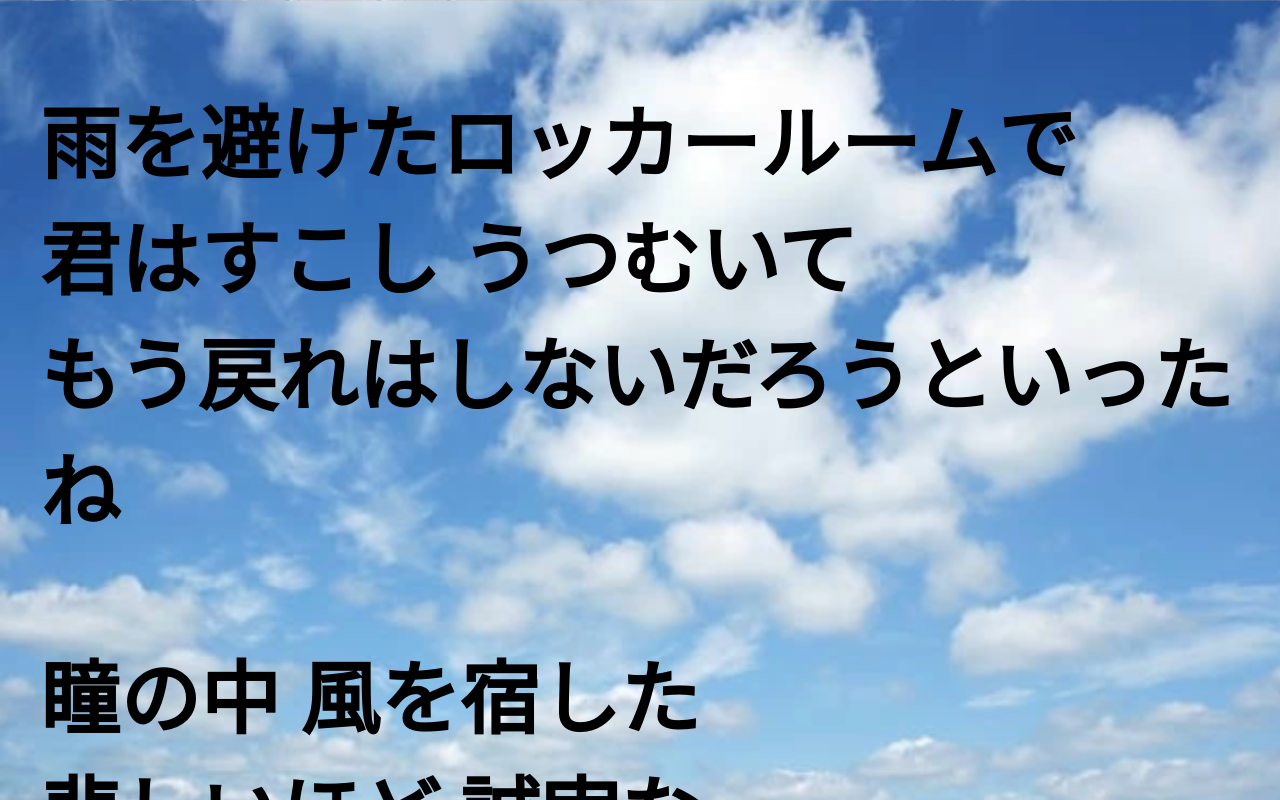
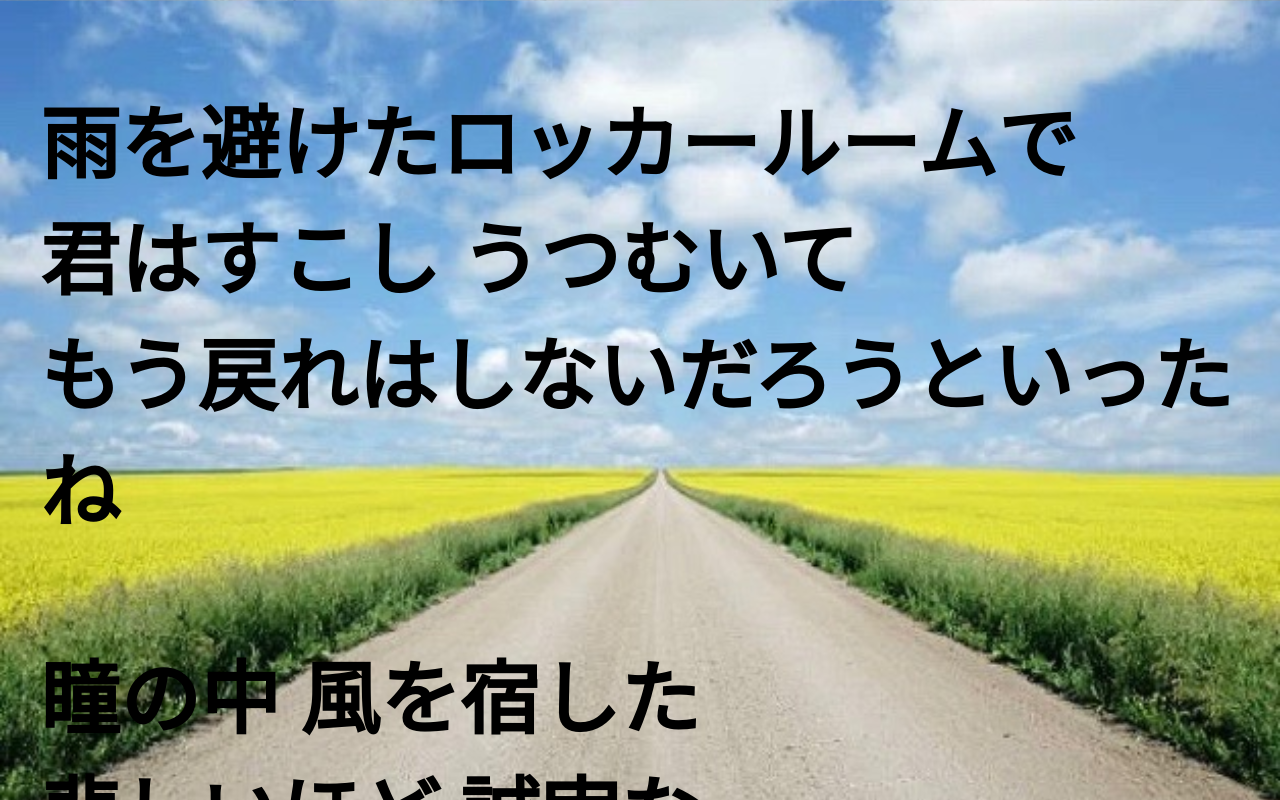
Before and after one commit to manzen/bakufu, a plain HTML site: page front/src/view/index.html in a window 1280 px wide. Shown: the top 800 px of the page. Drawn offline with Linux system fonts and the light colour scheme.

Commit message:
未知の部分をいっぱい見せるように変えました

```diff
--- a/front/src/view/style.css
+++ b/front/src/view/style.css
@@ -3,7 +3,7 @@ body {
 }
 
 .bg-image {
-    background-image: url("../../resources/road.png");
+    background-image: url("../../resources/road.jpeg");
     background-repeat: no-repeat;
     background-position: center center;
     background-attachment: fixed;
```
Also changed, not shown: front/resources/road.jpeg (added), front/resources/road.png (deleted).
